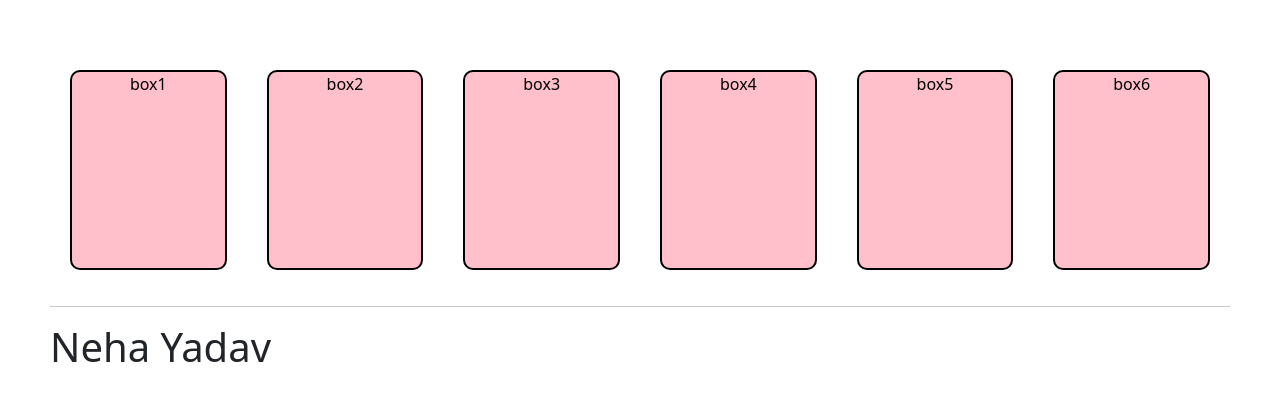
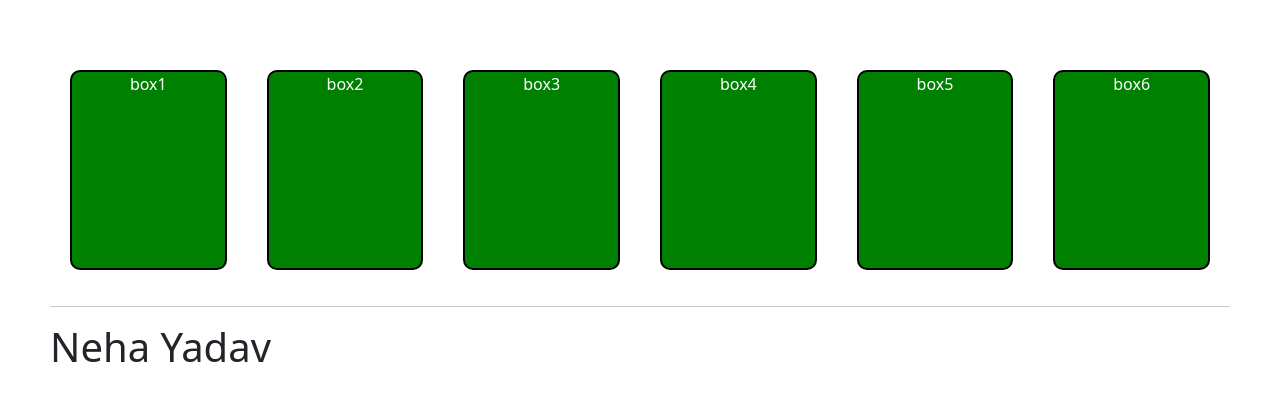
Before and after one commit to amanyadav16/react-repo, a React (Create React App) app: page / in a window 1280 px wide. Shown: the top 400 px of the page. Built offline with nearby package versions, Linux system fonts and the light colour scheme.

Commit message:
box color changed

```diff
--- a/src/BoxComponent/Box.css
+++ b/src/BoxComponent/Box.css
@@ -1,10 +1,10 @@
 .b1{
     height: 200px;
     width: 200px;
-    background-color: pink;
+    background-color:green;
     margin: 20px;
     border: 2px solid black;
     border-radius: 10px;
     text-align: center;
-    color:black;
+    color:white;
 }
```
